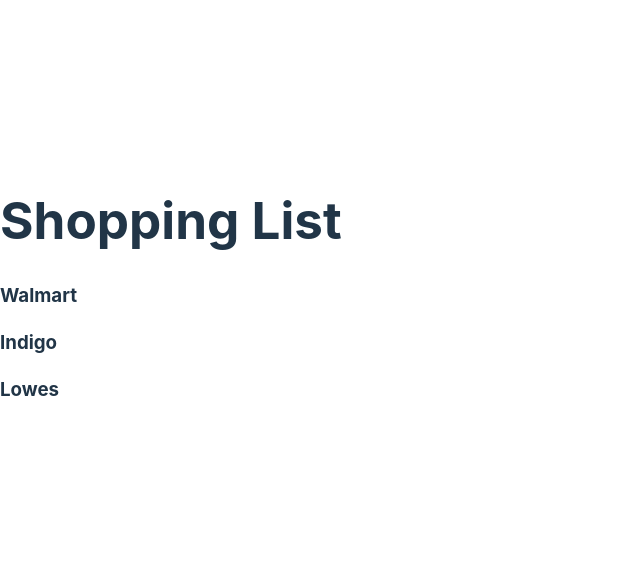
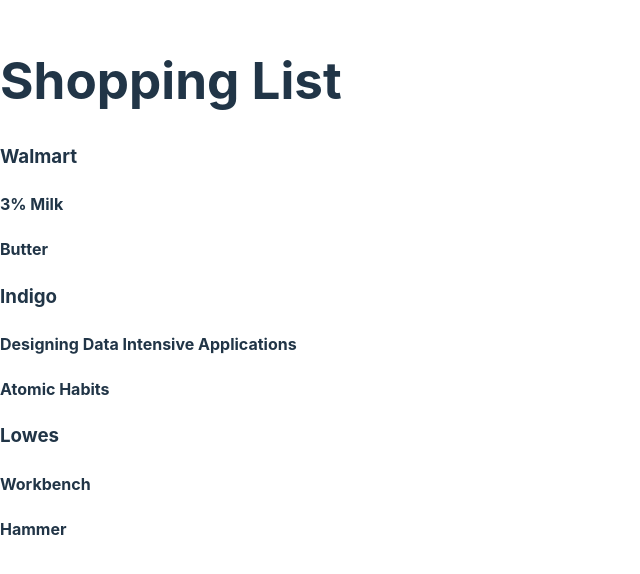
Before and after one commit to byniov1/todo-app, a React (Vite) app: page / in a window 1280 px wide. Shown: the part 110-684 px from the top of the page, without its empty margins (0-640 px from the left). Built offline with nearby package versions, Linux system fonts and the light colour scheme.

Commit message:
feat: multi drag and drop

```diff
--- a/src/App.tsx
+++ b/src/App.tsx
@@ -40,29 +40,64 @@
 
   const [stores, setStores] = useState(DATA);
 
-  const handleDragDrop = (result: any) => {
-    const {source, destination, type} = result
+  const handleDragAndDrop = (results) => {
+    const { source, destination, type } = results;
 
-    if(!destination) return;
+    if (!destination) return;
 
-    if(source.droppableId === destination.droppableId && source.index === destination.index) return
+    if (
+      source.droppableId === destination.droppableId &&
+      source.index === destination.index
+    )
+      return;
 
-    if(type === 'group'){
+    if (type === "group") {
       const reorderedStores = [...stores];
 
-      const sourceIndex = source.index
-      const desinationIndex = destination.index;
+      const storeSourceIndex = source.index;
+      const storeDestinatonIndex = destination.index;
 
-      const [removedStore] = reorderedStores.splice(sourceIndex, 1)
-      reorderedStores.splice(desinationIndex, 0 , removedStore);
+      const [removedStore] = reorderedStores.splice(storeSourceIndex, 1);
+      reorderedStores.splice(storeDestinatonIndex, 0, removedStore);
 
-      return setStores(reorderedStores)
+      return setStores(reorderedStores);
     }
-  }
+    const itemSourceIndex = source.index;
+    const itemDestinationIndex = destination.index;
+
+    const storeSourceIndex = stores.findIndex(
+      (store) => store.id === source.droppableId
+    );
+    const storeDestinationIndex = stores.findIndex(
+      (store) => store.id === destination.droppableId
+    );
+
+    const newSourceItems = [...stores[storeSourceIndex].items];
+    const newDestinationItems =
+      source.droppableId !== destination.droppableId
+        ? [...stores[storeDestinationIndex].items]
+        : newSourceItems;
+
+    const [deletedItem] = newSourceItems.splice(itemSourceIndex, 1);
+    newDestinationItems.splice(itemDestinationIndex, 0, deletedItem);
+
+    const newStores = [...stores];
+
+    newStores[storeSourceIndex] = {
+      ...stores[storeSourceIndex],
+      items: newSourceItems,
+    };
+    newStores[storeDestinationIndex] = {
+      ...stores[storeDestinationIndex],
+      items: newDestinationItems,
+    };
+
+    setStores(newStores);
+  };
 
   return (
     <div>
-      <DragDropContext onDragEnd={handleDragDrop}>
+      <DragDropContext onDragEnd={handleDragAndDrop}>
 
         <div>
           <h1>Shopping List</h1>
@@ -81,7 +116,8 @@
                       {...provided.draggableProps}
                       ref={provided.innerRef}
                     >
-                      <h3>{store.name}</h3>
+                      {/* <h3>{store.name}</h3> */}
+                      <StoreList {...store} />
                     </div>
                   )}
                 </Draggable>
@@ -98,4 +134,40 @@
   )
 }
 
+interface Props {
+  name: string,
+  items: string[],
+  id: string
+}
+
+function StoreList({ name, items, id }: Props) {
+  return (
+    <Droppable droppableId={id}>
+      {(provided) => (
+        <div>
+          <div {...provided.droppableProps} ref={provided.innerRef}>
+            <h3>{name}</h3>
+          </div>
+          <div>
+            {items.map((item: any, index: number) => (
+              <Draggable draggableId={item.id} index={index} key={item.id}>
+                {(provided) => (
+                  <div
+                    {...provided.dragHandleProps}
+                    {...provided.draggableProps}
+                    ref = {provided.innerRef}
+                  >
+                    <h4>{item.name}</h4>
+                  </div>
+                )}
+              </Draggable>
+            ))}
+          </div>
+          {provided.placeholder}
+        </div>
+      )}
+    </Droppable>
+  )
+}
+
 export default App
```
